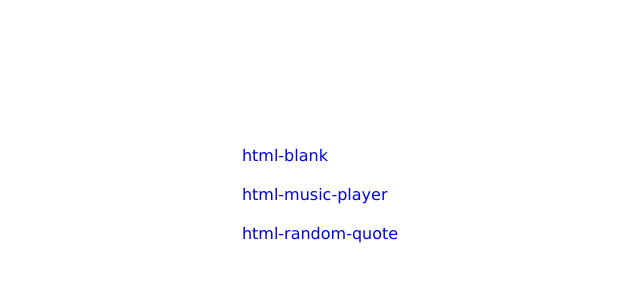
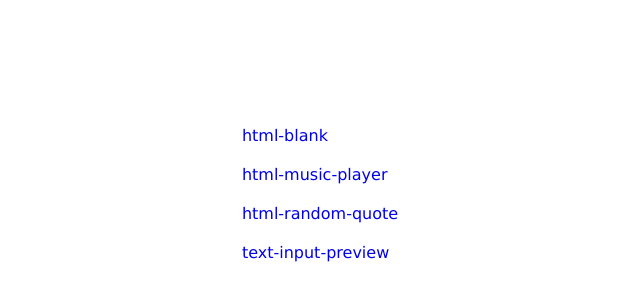
Before and after one commit to victorlin/apps, a plain HTML site: page index.html in a window 1280 px wide. Shown: the part 196-496 px from the top of the page, without its empty margins (340-980 px from the left). Drawn offline with Linux system fonts and the light colour scheme.

Commit message:
Add text-input-preview

```diff
--- a/index.html
+++ b/index.html
@@ -10,6 +10,7 @@
     <li><a href="/apps/html-blank">html-blank</a></li>
     <li><a href="/apps/html-music-player">html-music-player</a></li>
     <li><a href="/apps/html-random-quote">html-random-quote</a></li>
+    <li><a href="/apps/text-input-preview">text-input-preview</a></li>
 </ul>
 </body>
 
```
Also changed, not shown: 1 other file.
